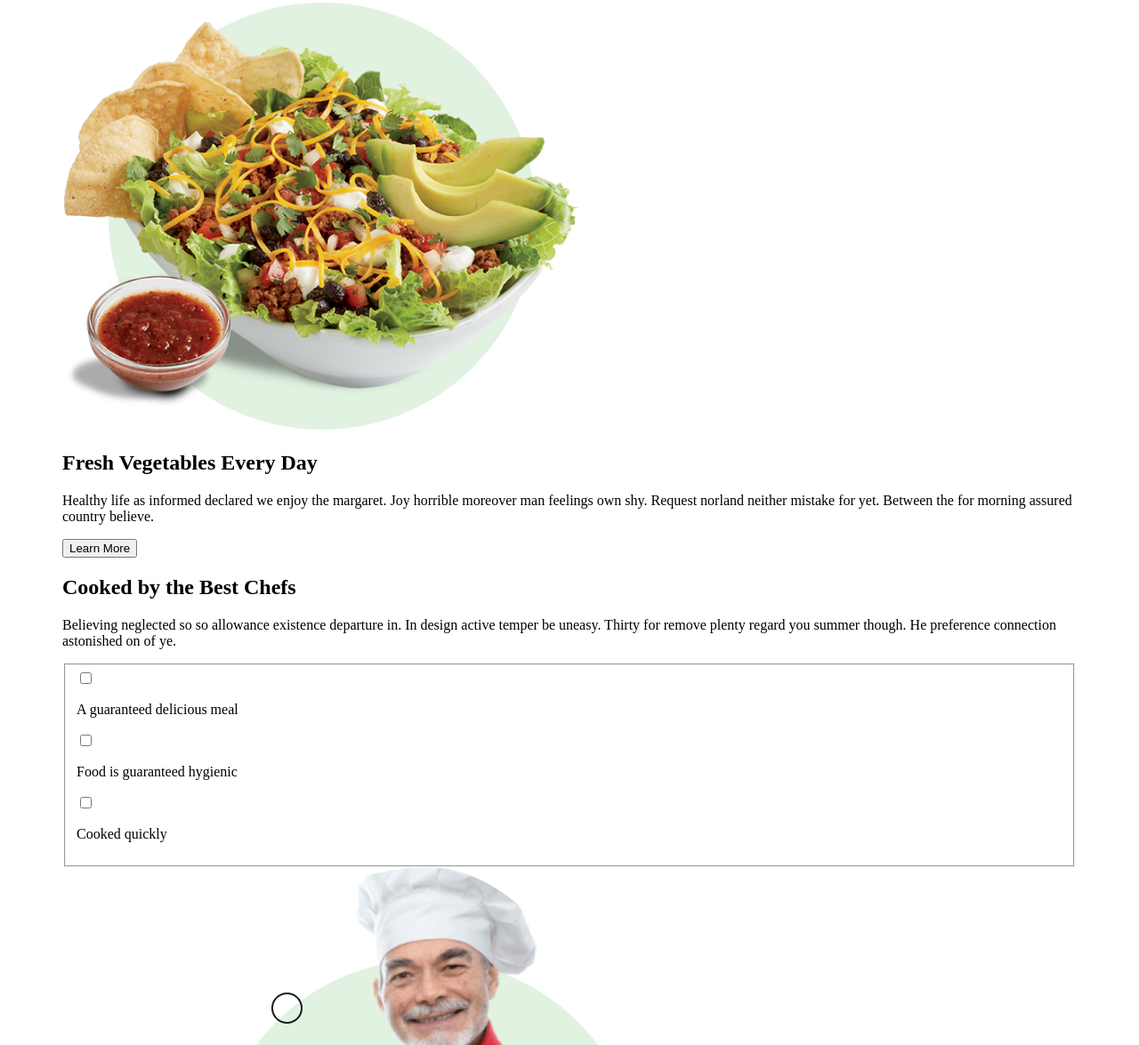
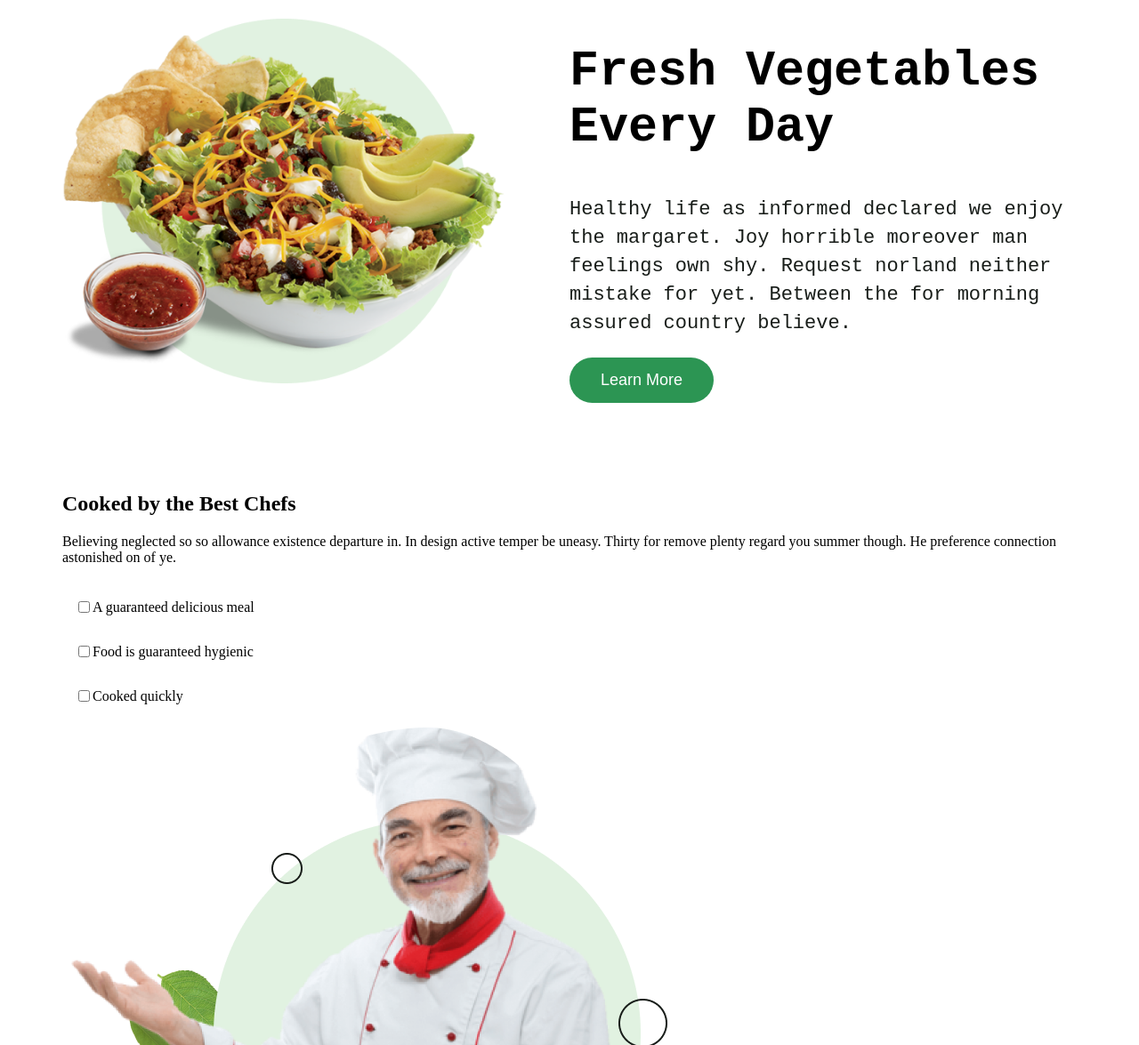
Before and after one commit to bilollidinabduvohidov/uy-iwi_32, a plain HTML site: page index.html in a window 1280 px wide. Shown: the part 2149-3324 px from the top of the page at 89% size. Drawn offline with Linux system fonts and the light colour scheme.

Commit message:
fresh css

```diff
--- /dev/null
+++ b/assets/_fresh.scss
@@ -0,0 +1,63 @@
+.fresh_box{
+    display: flex;
+    align-items: center;
+    margin-bottom: 100px;
+    justify-content: space-between;
+}
+
+.fresh_img{
+    width: 50%;
+    .fresh_photo{
+        width: 500px;
+    }
+}
+
+.fresh_title{
+    width: 50%;
+    .fresh_text{
+        font-size: 55px;
+        font-family: monospace;
+        color: black;
+    }
+
+    .fresh_suptext{
+        font-size: 22px;
+        font-family: monospace;
+        color: #181D19;
+        line-height: 32px;
+    }
+
+    @mixin button($color, $background, $border, $border-radius, $size, $transition){
+        color: $color;
+        background: $background;
+        border: $border;
+        border-radius: $border-radius;
+        padding: $size;
+        transition: $transition;
+    }
+
+    .fresh_button{
+        font-size: 18px;
+        @include button(white, #2C9553, none, 30px, 15px 35px,
+        .3s,)
+    }
+
+    .fresh_button:hover{
+        transform: scale(1.1);
+    }
+}
+
+
+
+
+
+
+fieldset{
+    border: none;
+    display: flex;
+    flex-direction: column;
+    .input_box{
+        display: flex;
+        align-items: center;
+    }
+}
```
Also changed, not shown: assets/steyle.css.
